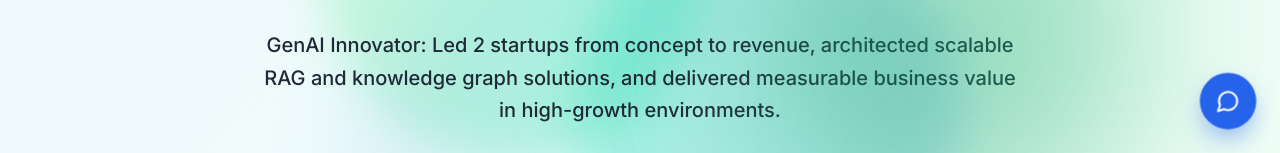
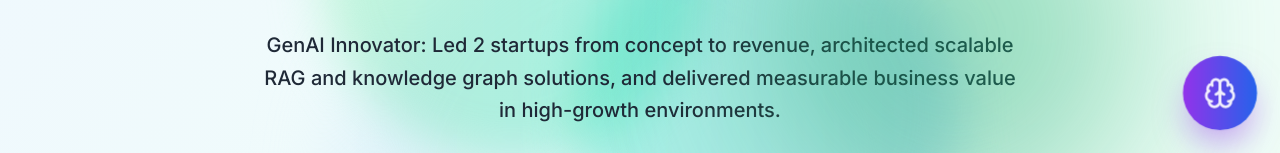
Before and after one commit to pranit1812/portfolio-nextjs, a Next.js app: page / in a window 1280 px wide. Shown: the part 647-800 px from the top of the page. Built offline with nearby package versions, Linux system fonts and the light colour scheme.

Commit message:
just a commit

```diff
--- a/components/chat/chat-widget.tsx
+++ b/components/chat/chat-widget.tsx
@@ -140,26 +140,30 @@ export default function ChatWidget() {
     <>
       {/* Chat Toggle Button */}
       <motion.button
-        className="fixed bottom-6 right-6 z-50 p-3 sm:p-4 rounded-full bg-blue-600 text-white shadow-xl hover:bg-blue-700 transition-colors ring-4 ring-blue-300 ring-opacity-50"
+        className="fixed bottom-6 right-6 z-50 p-4 sm:p-5 rounded-full bg-gradient-to-r from-purple-600 to-blue-600 text-white shadow-2xl hover:from-purple-700 hover:to-blue-700 transition-all duration-300 ring-4 ring-purple-300 ring-opacity-50"
         onClick={toggleChat}
-        whileHover={{ scale: 1.1 }}
-        whileTap={{ scale: 0.95 }}
+        whileHover={{ scale: 1.15 }}
+        whileTap={{ scale: 0.9 }}
         initial={{ scale: 1 }}
         animate={{
-          scale: [1, 1.05, 1],
+          scale: [1, 1.08, 1],
           boxShadow: [
-            '0 10px 25px -5px rgba(37, 99, 235, 0.5)',
-            '0 20px 25px -5px rgba(37, 99, 235, 0.6)',
-            '0 10px 25px -5px rgba(37, 99, 235, 0.5)'
+            '0 15px 35px -5px rgba(147, 51, 234, 0.4)',
+            '0 25px 35px -5px rgba(147, 51, 234, 0.6)',
+            '0 15px 35px -5px rgba(147, 51, 234, 0.4)'
           ]
         }}
         transition={{
           repeat: Infinity,
-          duration: 2,
+          duration: 2.5,
           ease: "easeInOut"
         }}
       >
-        {isOpen ? <X size={24} /> : <MessageCircle size={24} />}
+        {isOpen ? (
+          <X size={32} className="drop-shadow-sm" />
+        ) : (
+          <Brain size={32} className="drop-shadow-sm animate-pulse" />
+        )}
       </motion.button>
 
       {/* Chat Window */}
```
